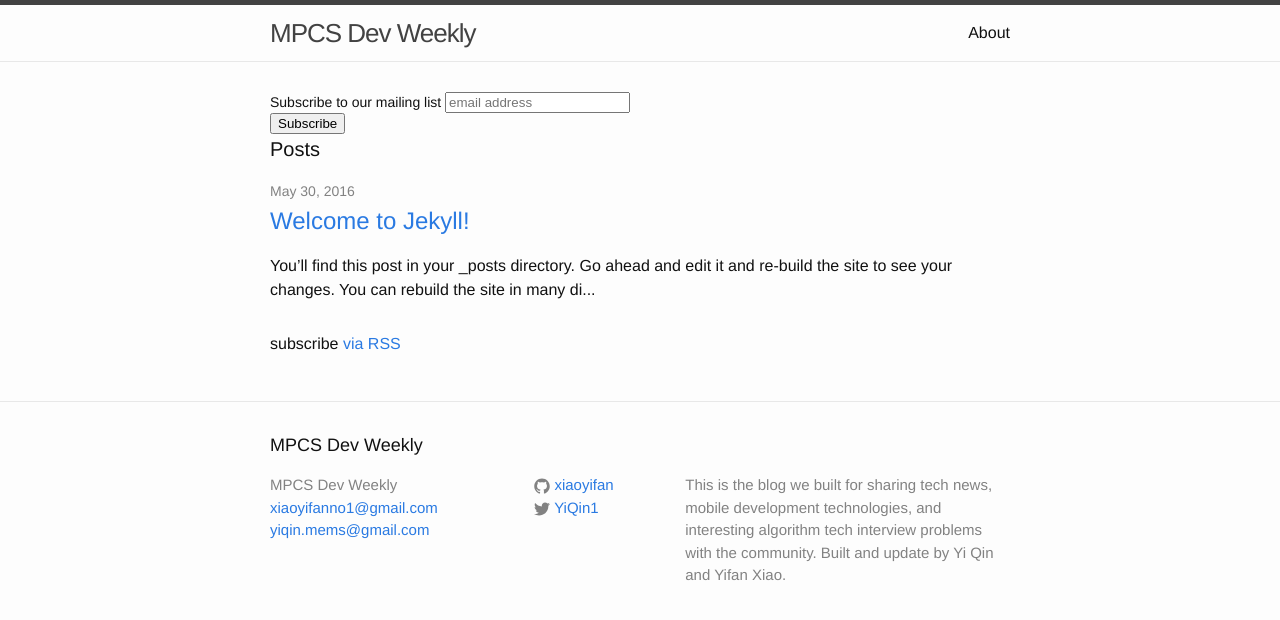
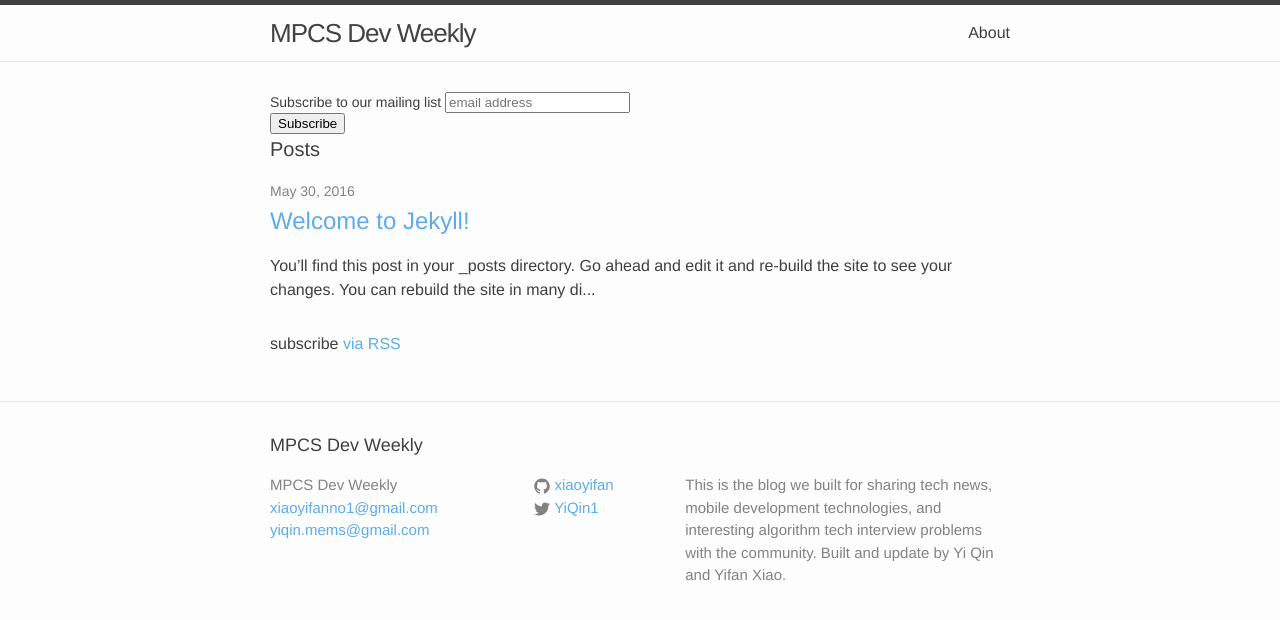
Before and after one commit to MPCS-Dev-Weekly/MPCS-Dev-Weekly, a Jekyll site: the page built from index.html, in a window 1280 px wide. Shown: the top 620 px of the page. Built offline with Jekyll 4.4.1, drawn with Linux system fonts in a browser that asks for light colours; comment, search, counter and statistics services are not loaded.

Commit message:
Update layout config.

```diff
--- a/css/main.scss
+++ b/css/main.scss
@@ -6,7 +6,7 @@
 
 
 // Our variables
-$base-font-family: "Helvetica Neue", Helvetica, Arial, sans-serif;
+$base-font-family: Charter, "Helvetica Neue", Helvetica, Arial, sans-serif;
 $base-font-size:   16px;
 $base-font-weight: 400;
 $small-font-size:  $base-font-size * 0.875;
@@ -14,9 +14,9 @@ $base-line-height: 1.5;
 
 $spacing-unit:     30px;
 
-$text-color:       #111;
+$text-color:       #3F3F3F;
 $background-color: #fdfdfd;
-$brand-color:      #2a7ae2;
+$brand-color:      #5CACEE;
 
 $grey-color:       #828282;
 $grey-color-light: lighten($grey-color, 40%);
```
Also changed, not shown: 2 other files.
